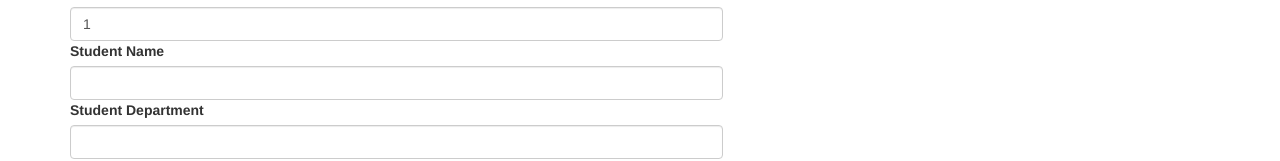
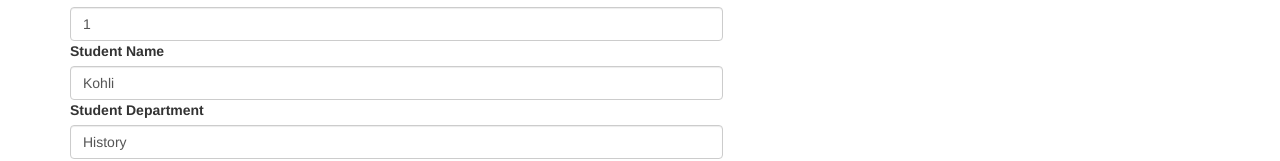
Before and after one commit to Abhinav7076/angular, an Angular app: page /input/1/edit in a window 1280 px wide. Shown: the part 146-307 px from the top of the page. Built offline with nearby package versions, Linux system fonts and the light colour scheme.

Commit message:
refining

```diff
--- a/src/app/home/student-detail/student-detail.component.html
+++ b/src/app/home/student-detail/student-detail.component.html
@@ -1,7 +1,7 @@
 <div>
             <h4 class="list-group-item-heading">Student Name : {{student_data.name}}</h4>
             <p class="list-group-item-heading">Roll Number : {{student_data.rollno}}</p>
-            <p class="list-group-item-heading">Department :</p>
+            <p class="list-group-item-heading">Department : {{student_data.department}}</p>
             <button class="btn btn-primary pull-right" (click)="gotoEdit()">Edit</button>
 
 </div>
--- a/src/app/home/student-detail/student-detail.component.ts
+++ b/src/app/home/student-detail/student-detail.component.ts
@@ -1,5 +1,6 @@
 import { Component, Input, OnInit } from '@angular/core';
 import { ActivatedRoute, Params, Router } from '@angular/router';
+import { dataService } from '../data.service';
 import { profile } from '../profile.model';
 
 @Component({
@@ -10,17 +11,10 @@ import { profile } from '../profile.model';
 export class StudentDetailComponent implements OnInit {
   student_data: profile
 
-  constructor(private route: ActivatedRoute, private router: Router) { }
+  constructor(private route: ActivatedRoute, private router: Router, private dataService: dataService) { }
 
   ngOnInit(): void {
-    this.student_data = new profile(this.route.snapshot.params['name'], this.route.snapshot.params['id'], '')
-    //updating the parameters
-    this.route.params.subscribe(
-      (param: Params) => {
-        this.student_data = new profile(param['name'], param['id'], '')
-        console.log(param)
-      }
-    )
+    this.student_data = this.dataService.getData(this.route.snapshot.params['id'])
   }
 
   gotoEdit(){
--- a/src/app/home/student-profile/student-profile.component.ts
+++ b/src/app/home/student-profile/student-profile.component.ts
@@ -9,7 +9,7 @@ import { ActivatedRoute, Router } from '@angular/router';
 export class StudentProfileComponent implements OnInit {
 
   // @Input() profile: {name: string, rollno: string, department: string}
-  @Output() student_data = new EventEmitter<profile>()
+  // @Output() student_data = new EventEmitter<profile>()
 
   profile: {name: string, rollno: string, department: string} = {name: 'Hero', rollno: '1', department: 'Finance'}
 
--- a/src/app/home/take-input/take-input.component.ts
+++ b/src/app/home/take-input/take-input.component.ts
@@ -28,7 +28,10 @@ export class TakeInputComponent implements OnInit {
 
   ngOnInit(): void {
     const id = this.route.snapshot.params['id']
+    this.profile = this.dataService.getData(id)
     this.newRollNo = id
+    this.newName = this.profile.name
+    this.newDepartment = this.profile.department
   }
 
   editData(id: string){
```
